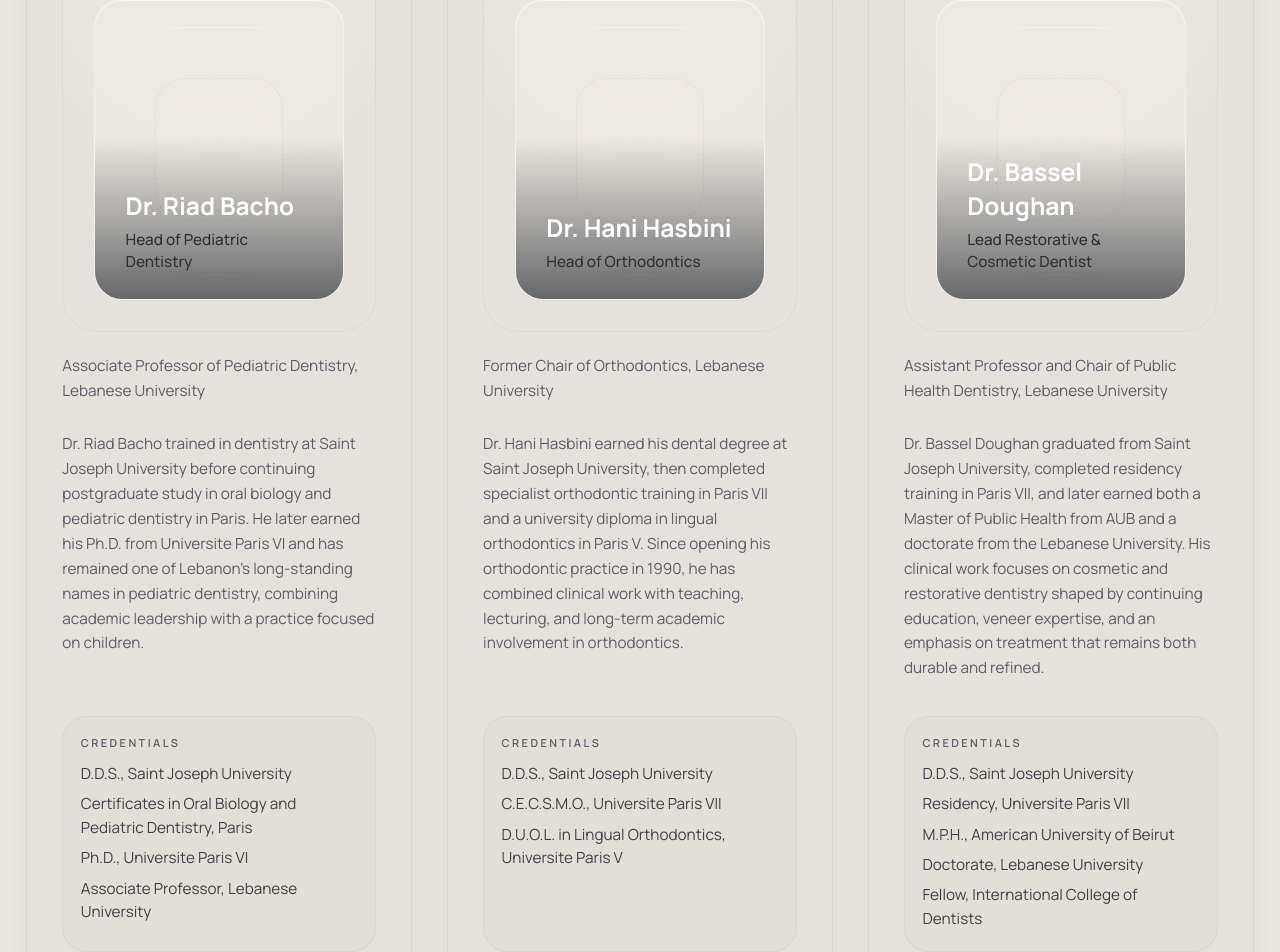
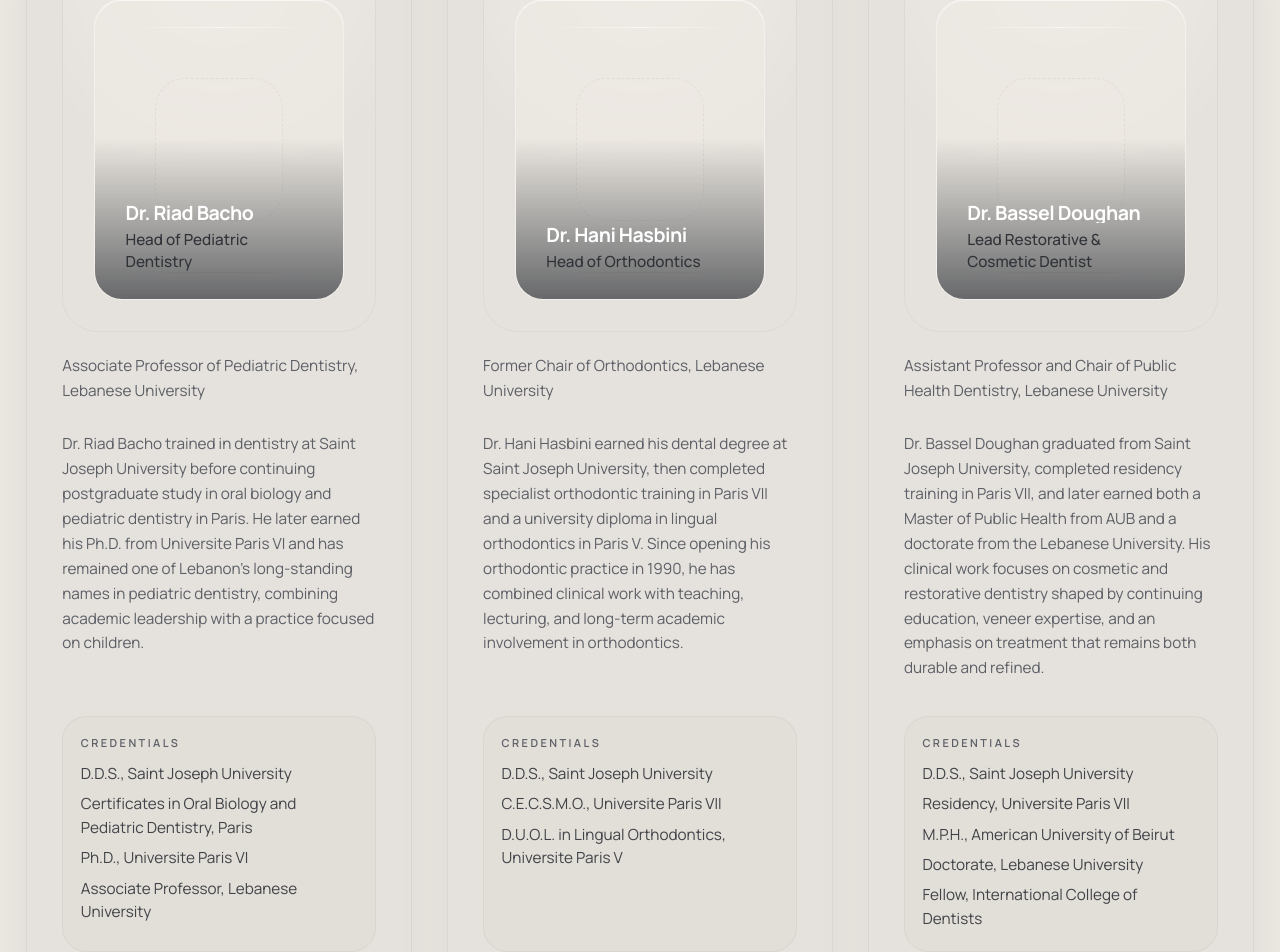
Before and after one commit to 0x-jarvis/lumidentupdated, a React (Vite) app: page / in a window 1280 px wide. Shown: the part 2523-3475 px from the top of the page. Built offline with nearby package versions, Linux system fonts and the light colour scheme; the HTML template or start-up script is replaced by a standard one.

Commit message:
Smaller single-line specialist names on department cards
Made-with: Cursor

```diff
--- a/src/pages/Index.tsx
+++ b/src/pages/Index.tsx
@@ -321,8 +321,8 @@ const Index = () => {
                         <div className="absolute inset-x-6 bottom-6 h-px bg-gradient-to-r from-transparent via-border/40 to-transparent sm:inset-x-7" />
                         <div className="absolute inset-x-0 bottom-0 h-[54%] bg-gradient-to-t from-foreground/70 via-foreground/22 to-transparent" />
                         <div className="h-[56%] w-[68%] rounded-[1.75rem] border border-dashed border-border/35 bg-background/45" />
-                        <div className="absolute inset-x-6 bottom-6 z-10 sm:inset-x-7">
-                          <h3 className="font-serif text-[1.25rem] font-semibold leading-snug text-white sm:text-[1.35rem] md:text-[1.4rem]">
+                        <div className="absolute inset-x-6 bottom-6 z-10 min-w-0 sm:inset-x-7">
+                          <h3 className="truncate font-serif text-[1.05rem] font-semibold leading-none tracking-tight text-white sm:text-[1.1rem] md:text-[1.12rem]">
                             {department.specialist}
                           </h3>
                           <p className="mt-1.5 text-xs font-medium text-white/88 sm:text-sm">{department.role}</p>
```
